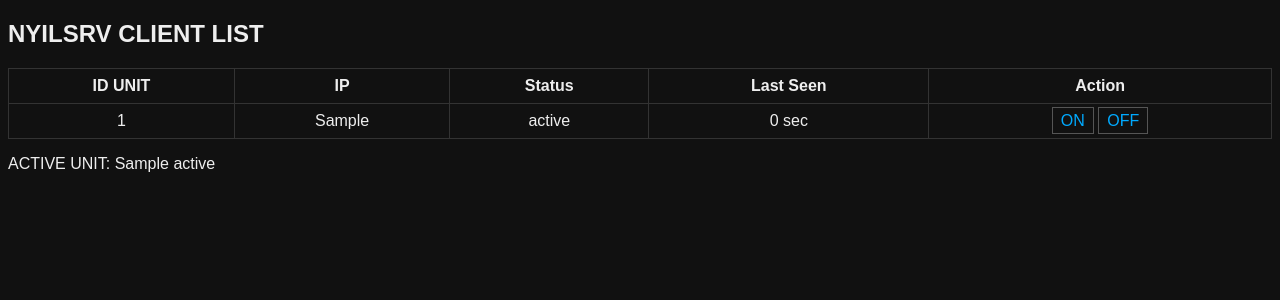
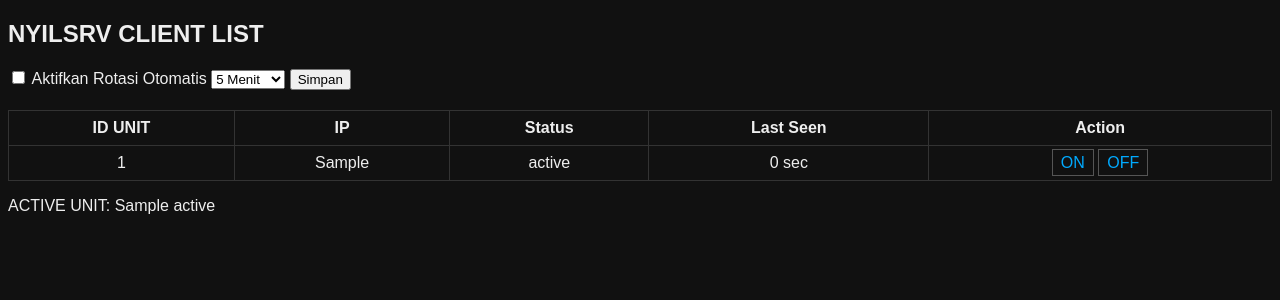
Before and after one commit to mrstorm234/nyilsrv, a Flask app: template server/templates/index.html in a window 1280 px wide. Shown: the top 300 px of the page. Run offline with Flask 3, Linux system fonts and the light colour scheme; the template is opened without the code that fills it: most values are stand-ins (such as "Sample title", 1, 10 or a date in 2020).

Commit message:
Update index.html

```diff
--- a/server/templates/index.html
+++ b/server/templates/index.html
@@ -2,7 +2,7 @@
 <html>
 <head>
 <meta charset="utf-8">
-<title>NYILSRV</title>
+<title>NYILSRV Control Panel</title>
 <style>
 body { font-family: Arial; background:#111; color:#eee }
 table { width:100%; border-collapse:collapse }
@@ -10,11 +10,28 @@ th,td { padding:8px; border:1px solid #333; text-align:center }
 .ON { color:#0f0 }
 .OFF { color:#f00 }
 a { color:#0af; text-decoration:none; padding:4px 8px; border:1px solid #555 }
+form { margin-bottom:20px }
 </style>
 </head>
 <body>
 
 <h2>NYILSRV CLIENT LIST</h2>
+
+<div>
+<form method="post" action="/set_interval">
+    <label>
+        <input type="checkbox" name="enabled" {% if rotate_enabled %}checked{% endif %}> Aktifkan Rotasi Otomatis
+    </label>
+    <select name="seconds">
+        <option value="300" {% if interval==300 %}selected{% endif %}>5 Menit</option>
+        <option value="900" {% if interval==900 %}selected{% endif %}>15 Menit</option>
+        <option value="1500" {% if interval==1500 %}selected{% endif %}>25 Menit</option>
+        <option value="3600" {% if interval==3600 %}selected{% endif %}>1 Jam</option>
+        <option value="7200" {% if interval==7200 %}selected{% endif %}>2 Jam</option>
+    </select>
+    <button type="submit">Simpan</button>
+</form>
+</div>
 
 <table>
 <tr>
```
